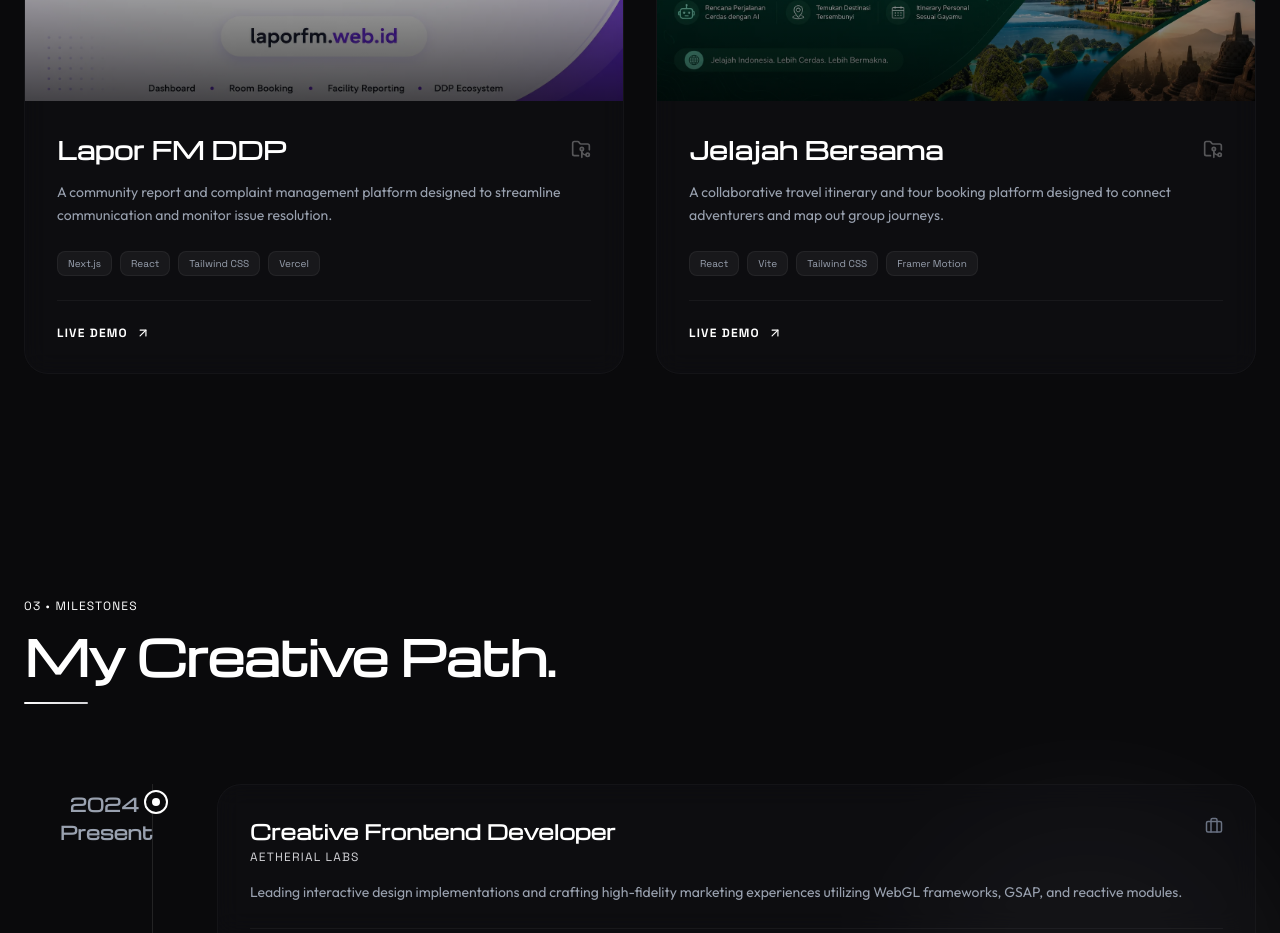
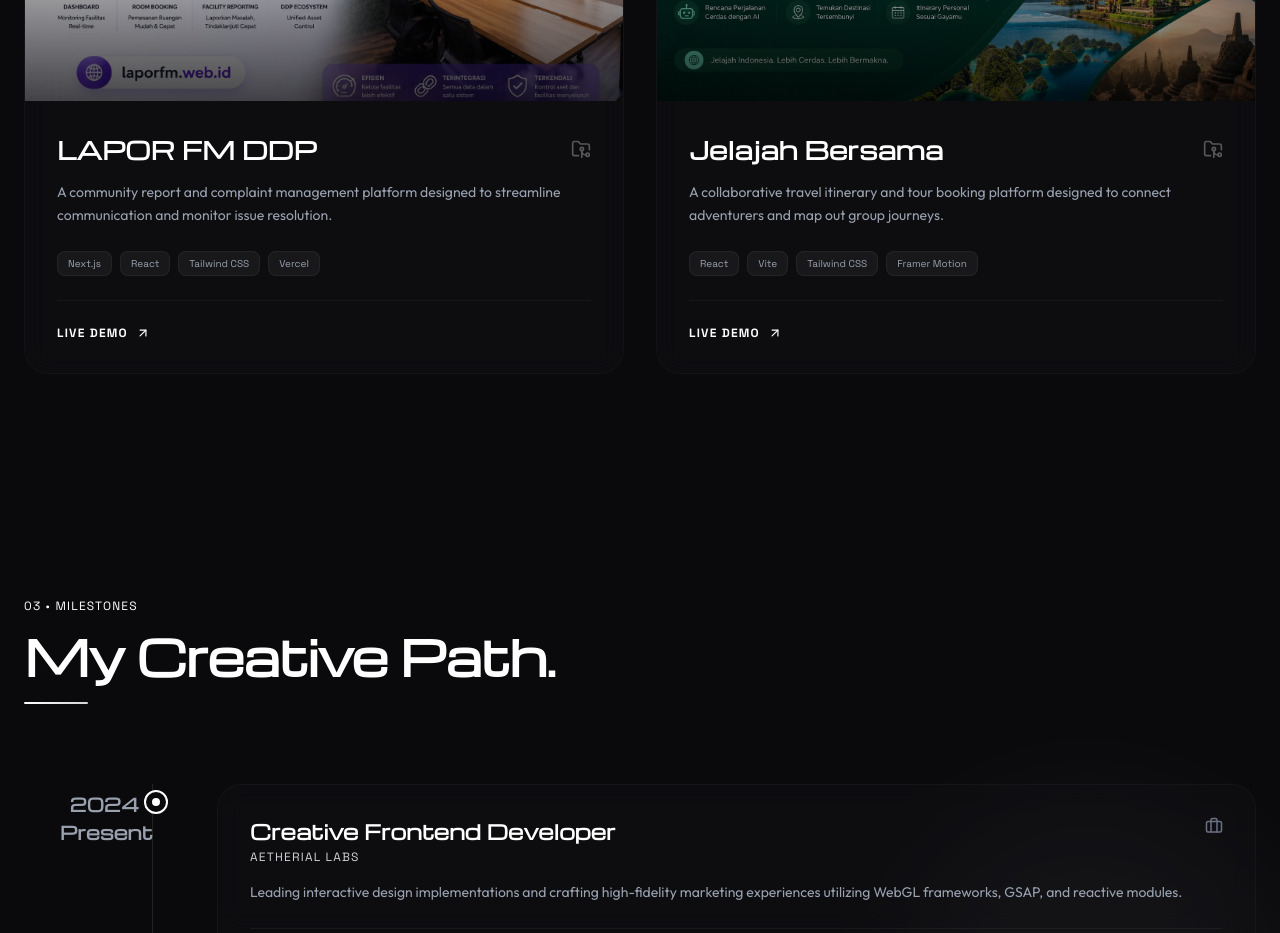
Before and after one commit to fathurrach/portofolio-atnx, a React (Vite) app: page / in a window 1280 px wide. Shown: the part 2540-3473 px from the top of the page. Built offline with nearby package versions, Linux system fonts and the light colour scheme.

Commit message:
style: replace laporfm image with new user-provided banner converted to webp and capitalize title

```diff
--- a/src/components/Portfolio.tsx
+++ b/src/components/Portfolio.tsx
@@ -20,7 +20,7 @@ const Portfolio = () => {
   const projects: Project[] = [
     {
       id: 1,
-      title: "Lapor FM DDP",
+      title: "LAPOR FM DDP",
       category: "Apps",
       description:
         "A community report and complaint management platform designed to streamline communication and monitor issue resolution.",
```
Also changed, not shown: public/images/portfolio/laporfm.webp.
